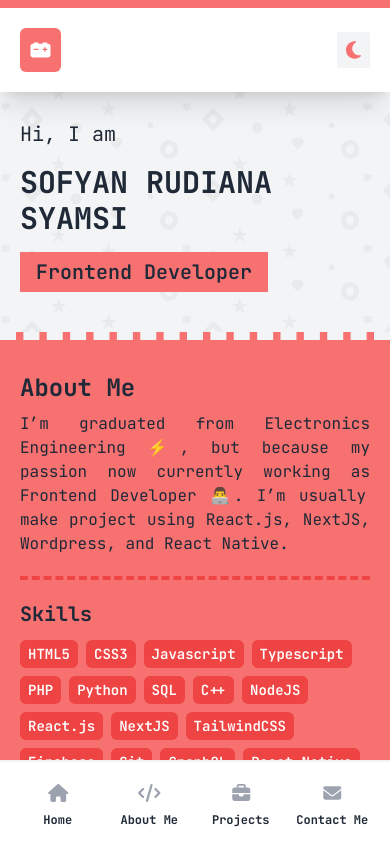
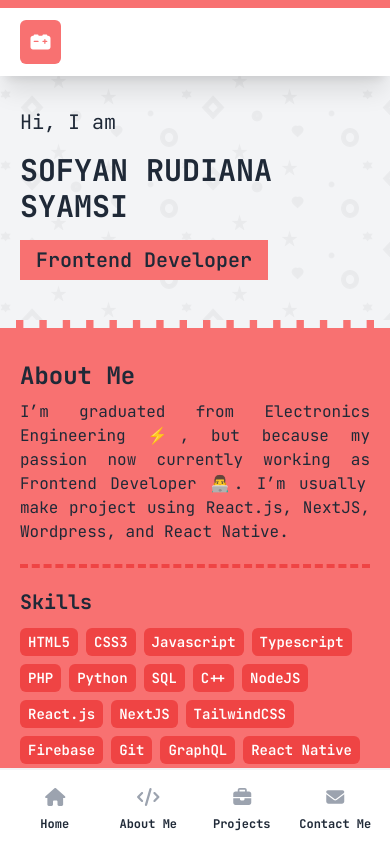
Before and after one commit to sofyan-rs/next-portofolio-v2, a Next.js app: page / in a window 390 px wide. Shown: the top 842 px of the page. Built offline with nearby package versions, Linux system fonts and the light colour scheme.

Commit message:
fix navigationn

```diff
--- a/src/components/Header.tsx
+++ b/src/components/Header.tsx
@@ -29,24 +29,24 @@ const Header = () => {
 
   return (
     <header className="bg-white shadow-xl border-t-8 border-red-400 fixed w-full z-50 top-0">
-      <div className="container mx-auto flex justify-between items-center p-5 relative overflow-hidden md:py-3">
+      <div className="container mx-auto flex justify-between items-center px-5 py-3 relative overflow-hidden md:py-3">
         <div className="bg-red-400 text-xl text-white p-2 rounded-md">
           <FontAwesomeIcon icon={faCarBattery} fixedWidth />
         </div>
         <div className="flex items-center gap-7">
-          <ul className="left-0 right-0 bottom-0 bg-white p-4 border-t-2 border-gray-100 text-xs shadow-lg text-center fixed z-50 w-full grid grid-cols-4 gap-2 font-bold md:relative md:flex md:text-base md:bg-transparent md:shadow-none md:border-none md:gap-7">
+          <ul className="left-0 right-0 bottom-0 bg-white p-3 border-t-2 border-gray-100 text-xs shadow-lg text-center fixed z-50 w-full grid grid-cols-4 gap-2 font-bold md:relative md:flex md:text-base md:bg-transparent md:shadow-none md:border-none md:gap-7">
             {menus.map((menu) => (
               <li key={menu.id}>
-                <button onClick={() => scrollElementToIdMinusHeight(menu.id, 80)} className="menu hover:text-red-400 transition flex flex-col items-center w-full">
+                <button onClick={() => scrollElementToIdMinusHeight(menu.id, 68)} className="menu hover:text-red-400 transition flex flex-col items-center w-full">
                   <FontAwesomeIcon icon={menu.icon} fixedWidth className="icon text-lg text-gray-400 px-5 py-1.5 rounded-sm mb-1 transition md:hidden" />
                   <span className="block">{menu.label}</span>
                 </button>
               </li>
             ))}
           </ul>
-          <button className="text-red-400 bg-gray-100 p-1 text-xl rounded-sm">
+          {/* <button className="text-red-400 bg-gray-100 p-1 text-xl rounded-sm">
             <FontAwesomeIcon icon={faMoon} fixedWidth />
-          </button>
+          </button> */}
         </div>
       </div>
     </header>
--- a/src/components/Hero.tsx
+++ b/src/components/Hero.tsx
@@ -2,7 +2,7 @@ import { myInfo } from "@/data/data";
 
 const Hero = () => {
   return (
-    <section id="home" className="hero mt-20">
+    <section id="home" className="hero mt-[68px]">
       <div className="container mx-auto px-5 py-10 md:py-20 flex flex-col gap-4">
         <span className="block text-xl md:text-2xl">Hi, I am</span>
         <h1 className="font-bold text-3xl md:text-5xl uppercase">{myInfo.name}</h1>
--- a/src/data/data.ts
+++ b/src/data/data.ts
@@ -77,4 +77,25 @@ export const myProjects = [
     link: 'https://pokedex-kdevz.netlify.app/',
     git: 'https://github.com/sofyan-rs/pokedex-react',
   },
+  {
+    title: 'Z-Stream',
+    description: 'Theme Wordpress for Streaming & Download Anime Website.',
+    image: null,
+    link: null,
+    git: null,
+  },
+  {
+    title: 'Z-Manga',
+    description: 'Theme Wordpress for Reading Manga Website.',
+    image: null,
+    link: null,
+    git: null,
+  },
+  {
+    title: 'Z-Novel',
+    description: 'Theme Wordpress for Reading Novel Website.',
+    image: null,
+    link: null,
+    git: null,
+  },
 ]
```
